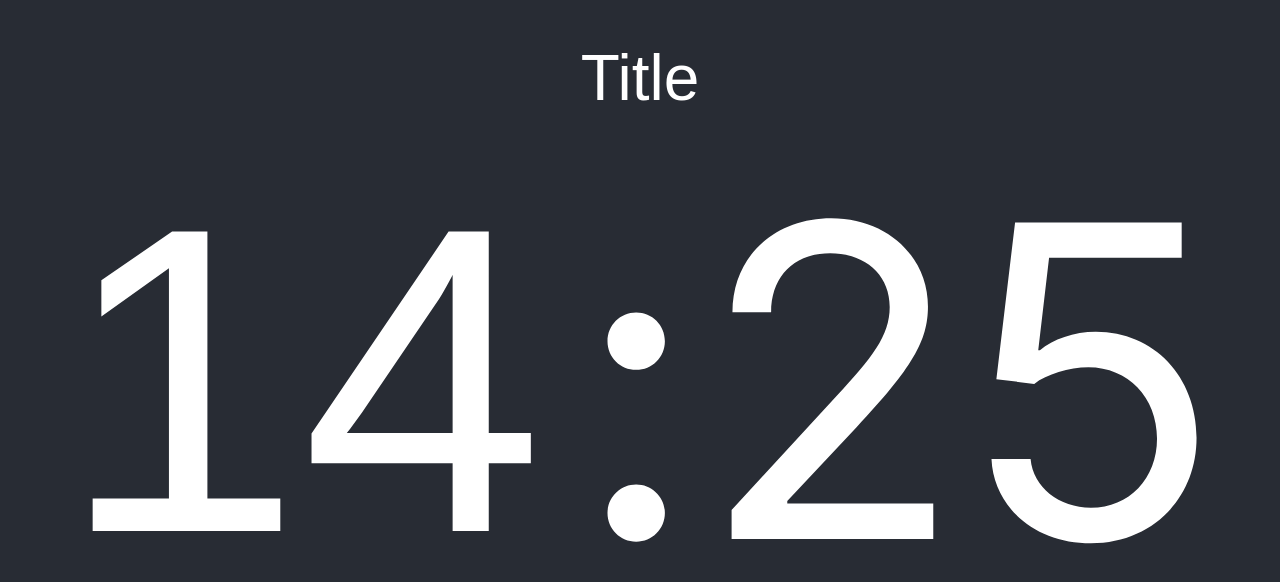
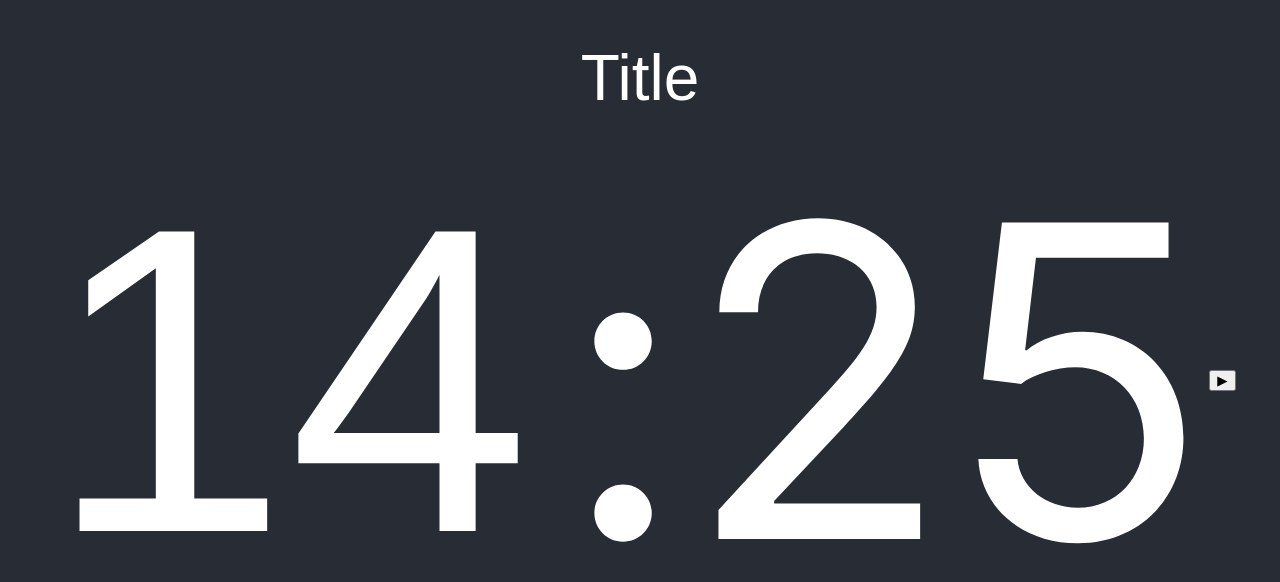
Before and after one commit to lb-/mtg-timer, a React (Create React App) app: page / in a window 1280 px wide. Shown: the top 582 px of the page. Built offline with nearby package versions, Linux system fonts and the light colour scheme.

Commit message:
Timer - Set up pause & play button

```diff
--- a/src/Timer.js
+++ b/src/Timer.js
@@ -12,8 +12,13 @@ const onChangeMinutes = (setMin, min = 1, max = 99) => ({
   }
 };
 
+const PLAY_SYMBOL = '▶';
+const PAUSE_SYMBOL = '❚❚';
+
 const Timer = ({ minutes = 0, seconds = 0 }) => {
+  const [active, setActive] = useState(false);
   const [min, setMin] = useState(minutes);
+  const [sec] = useState(seconds);
   return (
     <div className="Timer">
       <input
@@ -22,7 +27,10 @@ const Timer = ({ minutes = 0, seconds = 0 }) => {
         value={min}
       />
       <span className="Timer-spacer">:</span>
-      <span className="Timer-seconds">{seconds}</span>
+      <span className="Timer-seconds">{sec}</span>
+      <button onClick={() => setActive(!active)}>
+        {active ? PAUSE_SYMBOL : PLAY_SYMBOL}
+      </button>
     </div>
   );
 };
```
